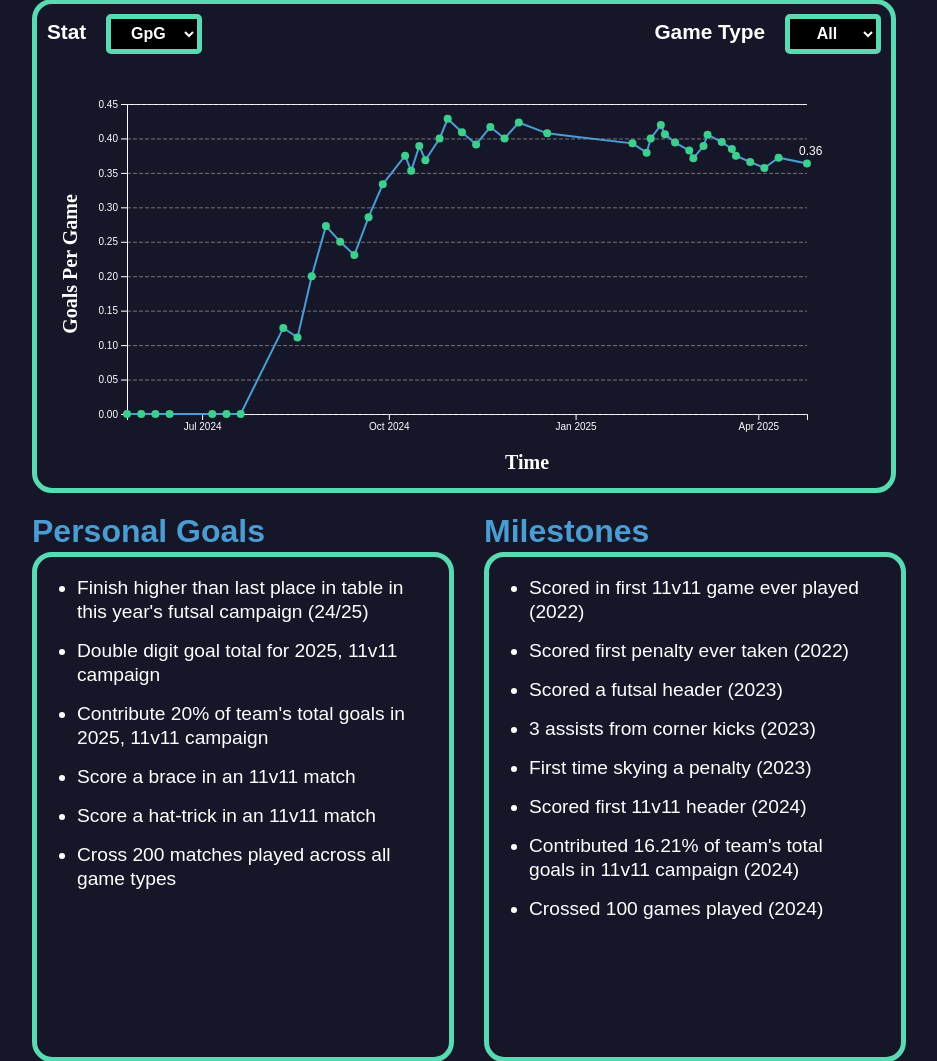
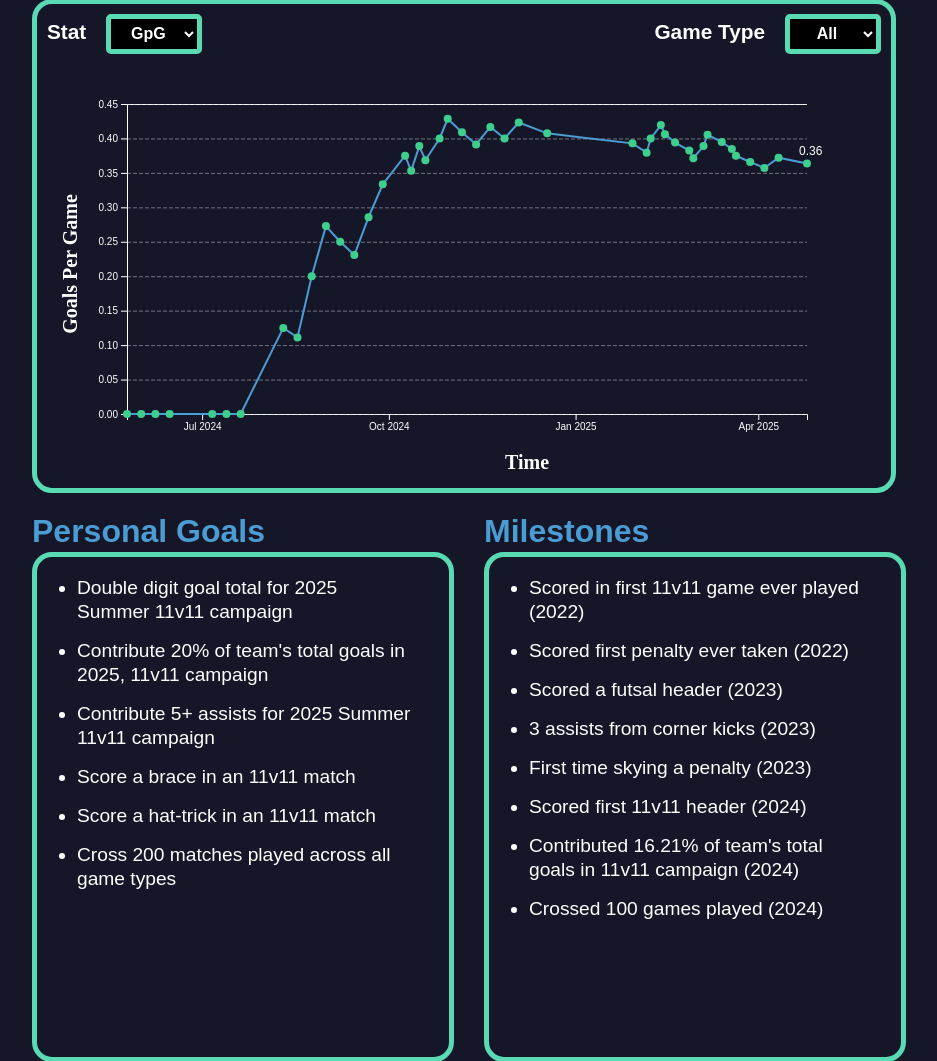
Before and after one commit to s-g-mo/mindovermatterfc, a FastAPI app: page / in a window 1280 px wide. Shown: the part 591-1652 px from the top of the page, without its empty margins (176-1113 px from the left). Run offline with FastAPI, Linux system fonts and the light colour scheme.

Commit message:
update goals 2025 Summer

```diff
--- a/app/templates/index.html
+++ b/app/templates/index.html
@@ -128,14 +128,11 @@
             <h2 class="dashboard-title" id="goals-title">Personal Goals</h2>
             <div class="box" id="goals-box">
               <ul>
-                <li>
-                  Finish higher than last place in table in this year's futsal
-                  campaign (24/25)
-                </li>
-                <li>Double digit goal total for 2025, 11v11 campaign</li>
+                <li>Double digit goal total for 2025 Summer 11v11 campaign</li>
                 <li>
                   Contribute 20% of team's total goals in 2025, 11v11 campaign
                 </li>
+                <li>Contribute 5+ assists for 2025 Summer 11v11 campaign</li>
                 <li>Score a brace in an 11v11 match</li>
                 <li>Score a hat-trick in an 11v11 match</li>
                 <li>Cross 200 matches played across all game types</li>
```
